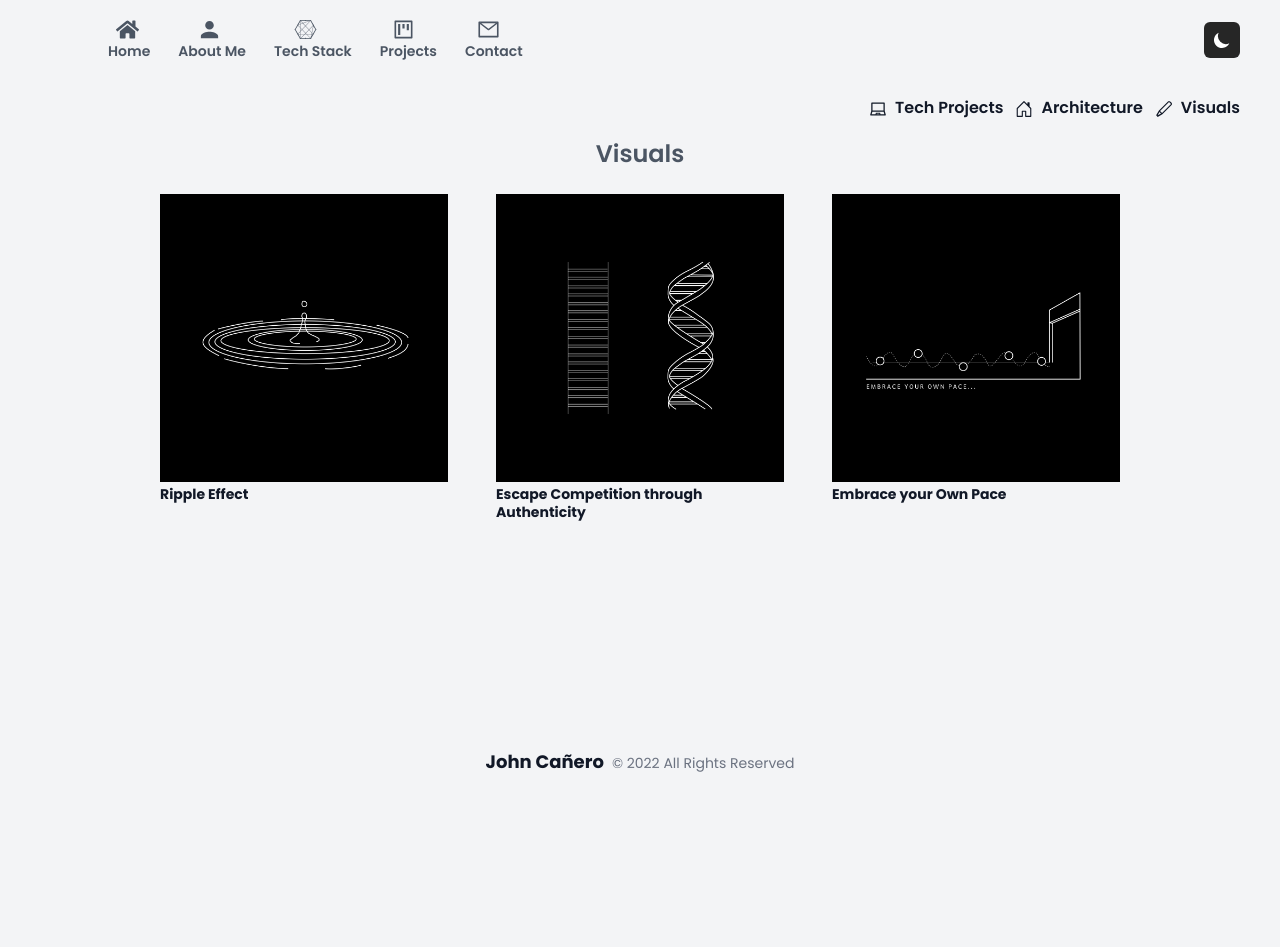
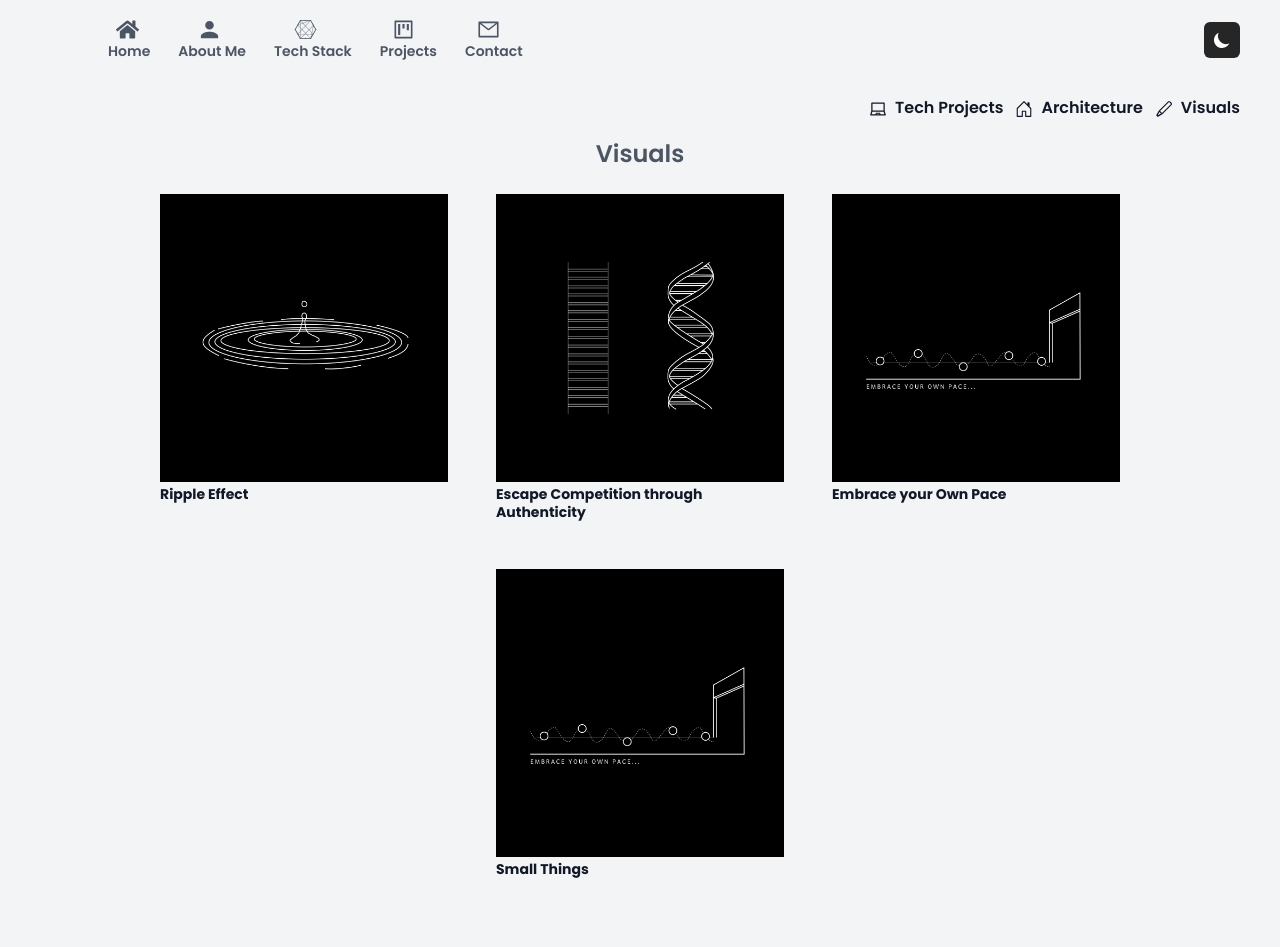
Before and after one commit to johncanero/johncanero-website, a Next.js app: page /visuals in a window 1280 px wide. Shown: the top 947 px of the page. Before the commit the page ends 800 px from the top, so only its background shows below. Built offline with nearby package versions, Linux system fonts and the light colour scheme.

Commit message:
Add Small Things Visual

```diff
--- a/pages/visuals/index.tsx
+++ b/pages/visuals/index.tsx
@@ -96,6 +96,28 @@ const index = () => {
             </p>
           </Link>
         </div>
+
+
+
+        {/* Visual 4 */}
+        <div>
+          <Link
+            target="_blank"
+            rel="noopener noreferrer"
+            href="https://www.instagram.com/p/CVpkNi0Bj8s/"
+          >
+            <Image
+              src="/images/visuals/embraseYourOwnPace.jpg"
+              width={300}
+              height={40}
+              alt="escapeCompetition"
+              className="animate__animated animate__fadeIn md:w-60 lg:w-72"
+            />
+            <p className="mt-1 text-sm font-bold leading-tight text-left w-60">
+              Small Things
+            </p>
+          </Link>
+        </div>
       </div>
     </div>
   );
```
Also changed, not shown: public/images/visuals/smallThings.jpg (added).
